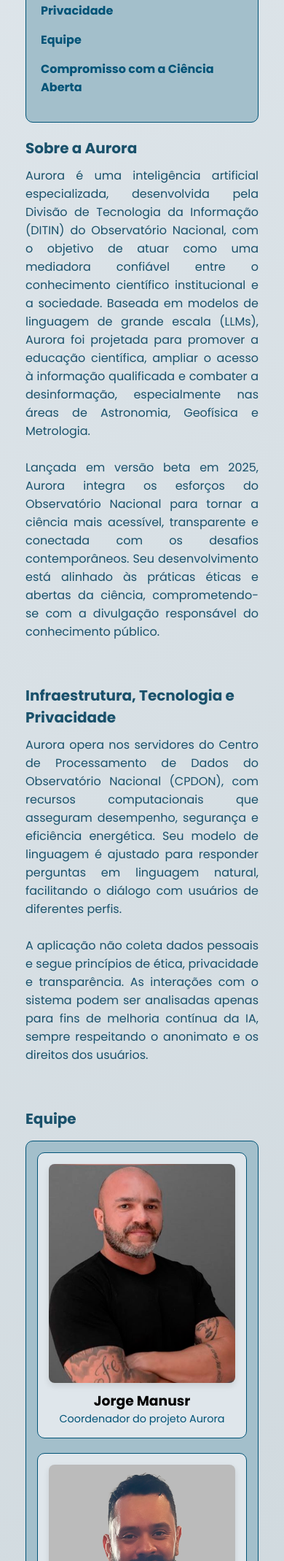
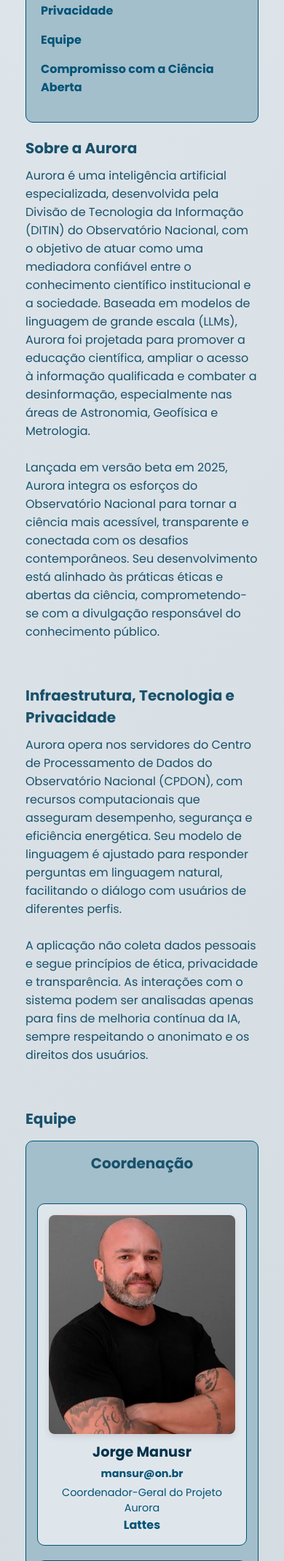
Before and after one commit to DaviTeixeira24/Aurora, a Flask app: page /sobre.html in a window 390 px wide. Shown: the part 410-2549 px from the top of the page at 73% size. Run offline with Flask 2, Linux system fonts and the light colour scheme.

Commit message:
Alterações na area de Equipe na página sobre.html

```diff
--- a/aurora/static/css/sobre.css
+++ b/aurora/static/css/sobre.css
@@ -336,6 +336,13 @@ body {
   margin-top: 15px;
 }
 
+.boxes .titulo-box {
+  width: 100%;
+  text-align: center;
+  margin-bottom: 10px;
+  grid-column: 1 / -1; /* ocupa toda a largura */
+}
+
 .box {
   background-color: #dfe6eb;
   border: 1.5px solid #005377;
@@ -359,6 +366,31 @@ body {
 .cargo {
   color: #005377;
   font-size: 0.9rem;
+}
+
+.email {
+  color: #005377;
+  font-size: 0.9rem;
+  margin-bottom: 5px;
+}
+.nome {
+  color: #00324b;
+  font-size: 1.2rem;
+  font-weight: bold;
+  margin-bottom: 5px;
+}
+
+.lattes {
+  color: #005377;
+  font-size: 1rem;
+  text-decoration: none;
+  font-weight: bold;
+  transition: transform 0.2s ease;
+}
+
+.lattes:hover {
+  color: #326f8b;
+  transform: scale(1.05);
 }
 
 /*! Responsividade(sidebar)*/
@@ -468,6 +500,10 @@ body {
   .indice a {
     font-size: 16px;
   }
+
+  .informaçôes {
+    text-align: left;
+  }
 }
 
 /*! Responsividade(Layout)*/
--- a/aurora/templates/sobre.html
+++ b/aurora/templates/sobre.html
@@ -165,14 +165,21 @@
 
               <!-- Jorge -->
               <div class="boxes">
+                <div class="titulo-box"><h2>Coordenação</h2></div>
                 <div class="box">
                   <img
                     src="/static/images/Mansur.png"
                     alt="Foto Mansur"
                     class="foto-equipe"
                   />
-                  <h3>Jorge Manusr</h3>
-                  <p class="cargo">Coordenador do projeto Aurora</p>
+                  <h3 class="nome">Jorge Manusr</h3>
+                  <h4 class="email">mansur@on.br</h4>
+                  <p class="cargo">Coordenador-Geral do Projeto Aurora</p>
+                  <a
+                    class="lattes"
+                    href="https://lattes.cnpq.br/1068659961459511 "
+                    >Lattes</a
+                  >
                 </div>
 
                 <!-- Felipe -->
@@ -182,30 +189,37 @@
                     alt="Foto Felipe"
                     class="foto-equipe"
                   />
-                  <h3>Felipe</h3>
-                  <p class="cargo">Engenheiro de LLM e Desenvolvedor de IA</p>
+                  <h3 class="nome">Luiz Carneiro</h3>
+                  <h4 class="email">Luizfg@on.br</h4>
+                  <p class="cargo">
+                    Coordenador de Desenvolvimento / Engenharia de Integração de
+                    IA
+                  </p>
+                  <a
+                    class="lattes"
+                    href="https://lattes.cnpq.br/4148586487179141"
+                    >Lattes</a
+                  >
                 </div>
 
-                <!-- Leandro Gazoni -->
+                <div class="titulo-box"><h2>Desenvolvimento</h2></div>
+                <!-- Richard -->
                 <div class="box">
                   <img
-                    src="/static/images/gazoni.png"
-                    alt="Foto Gazoni"
+                    src="/static/images/richard.jpg"
+                    alt="Foto Richard"
                     class="foto-equipe"
                   />
-                  <h3>Leandro Gazoni</h3>
-                  <p class="cargo">...</p>
-                </div>
-
-                <!-- Alex -->
-                <div class="box">
-                  <img
-                    src="/static/images/.jpg"
-                    alt="Foto Alex"
-                    class="foto-equipe"
-                  />
-                  <h3>Alex</h3>
-                  <p class="cargo">...</p>
+                  <h3 class="nome">Richard Patrick</h3>
+                  <h4 class="email">richardbatista@on.br</h4>
+                  <p class="cargo">
+                    Desenvolvedor / Especialista em Modelagem 3D
+                  </p>
+                  <a
+                    class="lattes"
+                    href="https://lattes.cnpq.br/4148586487179141"
+                    >Lattes</a
+                  >
                 </div>
 
                 <!-- Davi -->
@@ -215,37 +229,78 @@
                     alt="Foto Davi"
                     class="foto-equipe"
                   />
-                  <h3>Davi Teixeira</h3>
+                  <h3 class="nome">Davi Teixeira</h3>
+                  <h4 class="email">davi@on.br</h4>
                   <p class="cargo">Desenvolvedor Front-end</p>
-                </div>
-
-                <!-- Richard -->
-                <div class="box">
-                  <img
-                    src="/static/images/.jpg"
-                    alt="Foto Richard"
-                    class="foto-equipe"
-                  />
-                  <h3>Richard Patrick</h3>
-                  <p class="cargo">...</p>
                 </div>
 
                 <!-- Daniel -->
                 <div class="box">
                   <img
-                    src="/static/images/.jpg"
+                    src="/static/images/daniel.png"
                     alt="Foto Daniel"
                     class="foto-equipe"
                   />
-                  <h3>Daniel</h3>
-                  <p class="cargo">...</p>
+                  <h3 class="nome">Daniel Penha</h3>
+                  <h4 class="email">danielpenha@on.br</h4>
+                  <p class="cargo">Game Designer</p>
+                </div>
+
+                <div class="titulo-box"><h2>Apoio Técnico</h2></div>
+                <!-- Alex -->
+                <div class="box">
+                  <img
+                    src="/static/images/alex.jpg"
+                    alt="Foto Alex"
+                    class="foto-equipe"
+                  />
+                  <h3 class="nome">Alexsandro Oliveira</h3>
+                  <h4 class="email">alexsandro@on.br</h4>
+                  <p class="cargo"></p>
+                </div>
+
+                <!-- Gazoni -->
+                <div class="box">
+                  <img
+                    src="/static/images/gazoni.png"
+                    alt="Foto Gazoni"
+                    class="foto-equipe"
+                  />
+                  <h3 class="nome">Leandro Gazoni</h3>
+                  <h4 class="email">gazoni@on.br</h4>
+                  <p class="cargo"></p>
+                </div>
+
+                <div class="titulo-box"><h2>Comunicação e Divulgação</h2></div>
+                <!-- Josina -->
+                <div class="box">
+                  <img
+                    src="/static/images/josina.jpg"
+                    alt="Foto Josina"
+                    class="foto-equipe"
+                  />
+                  <h3 class="nome">Josina Nascimento</h3>
+                  <h4 class="email">josina@on.br</h4>
+                  <p class="cargo"></p>
+                </div>
+
+                <!-- Cassaro -->
+                <div class="box">
+                  <img
+                    src="/static/images/cassaro.jpg"
+                    alt="Foto Rodrigo"
+                    class="foto-equipe"
+                  />
+                  <h3 class="nome">Rodrigo Cassaro</h3>
+                  <h4 class="email">rcassaro@on.br</h4>
+                  <p class="cargo"></p>
                 </div>
               </div>
             </section>
 
             <section id="CCA">
               <h2>Compromisso com a Ciência Aberta</h2>
-              <p>
+              <p class="informaçôes">
                 Aurora expressa o compromisso do Observatório Nacional com uma
                 ciência pública, inclusiva e socialmente engajada. A iniciativa
                 reflete o papel do ON na modernização dos processos de
@@ -254,7 +309,7 @@
                 científica no Brasil.
               </p>
               <br />
-              <p>
+              <p class="informaçôes">
                 Caso identifique algum erro, deseje contribuir com sugestões ou
                 solicitar esclarecimentos, entre em contato com nossa equipe
                 pela pagina de
```
Also changed, not shown: aurora/static/images/alex.jpg (added), aurora/static/images/cassaro.jpg (added), aurora/static/images/daniel.png (added), aurora/static/images/davi.jpg, aurora/static/images/felipe.png, aurora/static/images/josina.jpg (added), aurora/static/images/richard.jpg (added).
